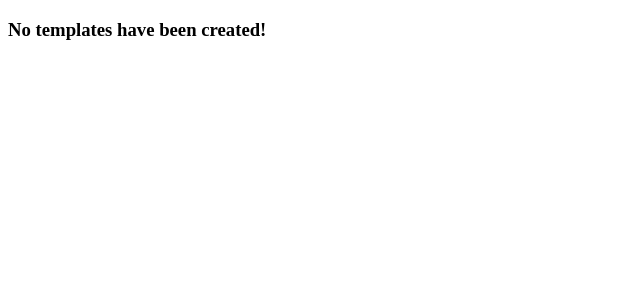
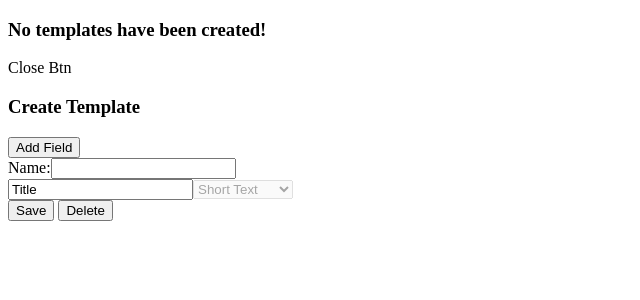
Before and after one commit to PirateLearner/blogging, a Django app: page /blogging/template/ in a window 1280 px wide. Shown: the top 300 px of the page, without its empty margins (0-640 px from the left). Run offline with Django 3.2, Linux system fonts and the light colour scheme; the visitor is signed in with stand-in values (Sample User, id 1); data that the repository does not hold is empty; parts of the project's set-up code (start-up, migrations or seed data) failed here and were passed over.

Commit message:
Frontend JS for Template creation completed - both with and without REST.

```diff
--- a/demo/blogging/rest/serializers.py
+++ b/demo/blogging/rest/serializers.py
@@ -52,6 +52,7 @@ if blog_settings.USE_TEMPLATES:
                 if self.instance is None:
                     from blogging.factory import CreateTemplate as T
                     if( T.file_exists(self.validated_data.get('name'))):
+                        print('File exists')
                         self.errors['detail'] = "File already exists"
                         return False
                 return True
--- a/demo/blogging/static/js/template.js
+++ b/demo/blogging/static/js/template.js
@@ -146,7 +146,7 @@ $(document).ready(function(){
         addRow: function(){
           text = $('<div>'+
                  '<input type="text" placeholder="Enter field name. e.g. Body">'+
-                 '<select name="type" id="type_title">'+
+                 '<select name="type">'+
                     '<option value="TextField">Multiline Text</option>'+
                     '<option value="CharField" selected>Short Text</option>'+
                     '<option value="ImageField">Image</option>'+
@@ -157,7 +157,156 @@ $(document).ready(function(){
         },
     };
 
-    $('#save_btn').on("click", blogging.admin.template.saveTemplate);
-    blogging.admin.template.render();
+    blogging.admin.template.api = {
+        url: '/rest/content/template/',
 
+        resetUrl: function()
+        {
+            blogging.admin.template.api.url = '/rest/content/template/';
+        },
+
+        renderForm: function(id=0){
+            blogging.admin.template.api.resetUrl();
+            /**
+             * @fixme Remove this code later
+             * Detach the original form from the page.
+             */
+            form = $('form').remove();
+            overlay = $('<div class="overlay" id="overlay">'+
+                           '<div><span>Close Btn</span></div>'+
+                           '<div id="overlay_inner"></div>'+
+                        '</div>');
+            text = $('<h3>Create Template</h3><div>\n'+
+                     '<button type="button" id="add_row_btn">Add Field</button>'+
+                     '<form action="'+ blogging.admin.template.api.url+
+                     (id==0?'':id+'/')+
+                     '" method="post" id="template_form">\n'+
+                     '<div id="div_name">\n'+
+                     '<label for="id_name">Name:</label>'+
+       '<input type="text" name="name" maxlength="15" required id="id_name" />'+
+      '</div>\n<div id="div_title">'+
+        '<input type="text" name="title" id="id_title" value="Title" readonly>'+
+        '<select name="type" id="type_title" disabled>'+
+          '<option value="TextField">Multiline Text</option>'+
+          '<option value="CharField" selected>Short Text</option>'+
+          '<option value="ImageField">Image</option>'+
+        '</select></div>\n'+
+            '<input type="submit" value="Save" name="Save" id="save_btn"/>\n'+
+         '<input type="submit" value="Delete" name="Delete" id="del_btn"/>\n'+
+                     '</form></div>');
+
+           $('body').append(overlay);
+           $('#overlay_inner').append(text);
+           $('#add_row_btn').on("click", blogging.admin.template.addRow);
+           $('#save_btn').on("click", blogging.admin.template.api.saveTemplate);
+
+           if (id != 0){
+               blogging.utils.get('/rest/content/template/'+id+'/',
+                                  blogging.admin.template.api.fillForm);
+               blogging.admin.template.api.url += id+'/';
+           }
+        },
+
+        /**
+         * @brief Fill out form data from values already present
+         */
+        fillForm: function(entry){
+          console.log(entry);
+          $('#id_name').val(entry['name']);
+          data = JSON.parse(entry['fields']);
+          for (index in data){
+              item = data[index];
+              console.log($('#template_form input[value='+
+                              Object.keys(item)[0].toLowerCase().trim()+']'));
+              if(Object.keys(item)[0].toLowerCase().trim() === 'title'){
+                  continue;
+              }
+              blogging.admin.template.addRow();
+              //console.log(Object.keys(item));
+              //console.log(item[Object.keys(item)[0]]['type']);
+              $('#save_btn').prev('div').find('input').val(Object.keys(item)[0]);
+              $('#save_btn').prev('div').find('select').val(item[Object.keys(item)[0]]['type']);
+          }
+        },
+
+        saveTemplate: function(event){
+            data = [];
+            //data.name = $('#id_name').val();
+            //data.fields = [];
+            /* Parse Form Data */
+            event.preventDefault();
+            end_of_form = false;
+            elem = $('#div_title');
+            count = 1;
+            while(!end_of_form && count < 10){
+              console.log(elem);
+              if(elem.is('input#save_btn')){
+                end_of_form=true;
+              }
+              else if(elem.is('div')){
+                  field = elem.find("input").val();
+                  type = elem.find("select").val();
+
+                  data.push({ [field]: {'type': type,
+                                             'extra': (
+                                          type==='CharField' ? {'max_length': 100}: null)}
+                                  });
+                  pr = 'Field: '+field+' Type: '+type;
+
+                  console.log(pr);
+
+                  elem = elem.next();
+              }
+              else{
+                console.log('Exception');
+              }
+              count++;
+            }
+            $('#id_fields').val(JSON.stringify(data));
+
+            form_data = {
+                'name': $('#id_name').val(),
+                'fields': JSON.stringify(data)
+            }
+            console.log(form_data);
+            console.log(blogging.admin.template.api.url);
+            if(count!=10){
+              /* POST data */
+
+              $.ajaxSetup({
+                  beforeSend: function(xhr, settings) {
+                      if (!blogging.utils.csrfSafeMethod(settings.type) && !this.crossDomain) {
+                          xhr.setRequestHeader("X-CSRFToken", blogging.csrftoken);
+                      }
+                  }
+              });
+
+              type = "PUT";
+              //Save Form Data
+              $.ajax({
+                cache: false,
+                url : blogging.admin.template.api.url,
+                type: type,
+                dataType : "json",
+                contentType: "application/json;",
+                data : JSON.stringify(form_data),
+                context : this,
+                success : blogging.admin.template.api.fillForm,
+                error : blogging.utils.handleAjaxError
+              });
+            }
+            return false;
+        }
+    };
+
+    //$('#save_btn').on("click", blogging.admin.template.saveTemplate);
+    //blogging.admin.template.render();
+    re = /.*\/template\/(\d+)\//;
+    id = 0;
+    if(re.test(window.location.href)){
+        match = window.location.href.match(re);
+        id = match[1];
+    }
+    //console.log(id);
+    blogging.admin.template.api.renderForm(id);
 });
--- a/demo/blogging/templates/blogging/template_list.html
+++ b/demo/blogging/templates/blogging/template_list.html
@@ -1,4 +1,5 @@
 {% extends "blogging/base.html" %}
+{% load static %}
 {% block content %}
 {% if templates %}
   <ul>
@@ -18,3 +19,8 @@
 <h3>No templates have been created!</h3>
 {% endif %}
 {% endblock %}
+
+{% block js %}
+<script src="{% static "js/blogging.js" %}" ></script>
+<script src="{% static "js/template.js" %}" ></script>
+{% endblock %}
--- a/demo/blogging/views.py
+++ b/demo/blogging/views.py
@@ -150,6 +150,8 @@ class EditView(View):
         form_class = self.form_class
         if blog_settings.USE_TEMPLATES:
             template_id = request.POST.get('template', None)
+            if template_id is not None and len(template_id) == 0:
+                template_id = None
             if template_id is not None:
                 template = Template.objects.get(id=template_id)
                 form_name = CreateTemplate.get_form_name(template.name)
@@ -254,8 +256,8 @@ if blog_settings.USE_TEMPLATES:
                     context  ={'template': form}
                     return render(request, self.template_name, context, status = 400)
             else:
-                print('Form not valid')
-                print(form.errors)
+                #print('Form not valid')
+                #print(form.errors)
                 context  ={'template': form}
                 return render(request, self.template_name, context, status = 400)
 
```
Also changed, not shown: demo/blogging/forms.py (+9 -5 lines), demo/blogging/rest/views.py (+24 -3 lines), demo/blogging/tests/test_serializers.py (+64 -0 lines), demo/blogging/tests/test_views.py (+65 -0 lines), 1 other file.
